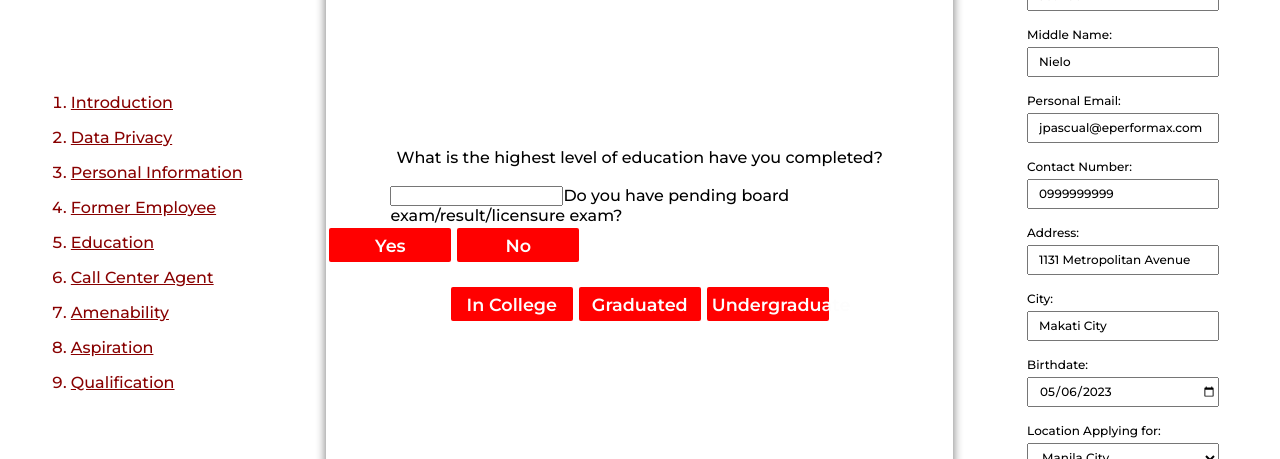
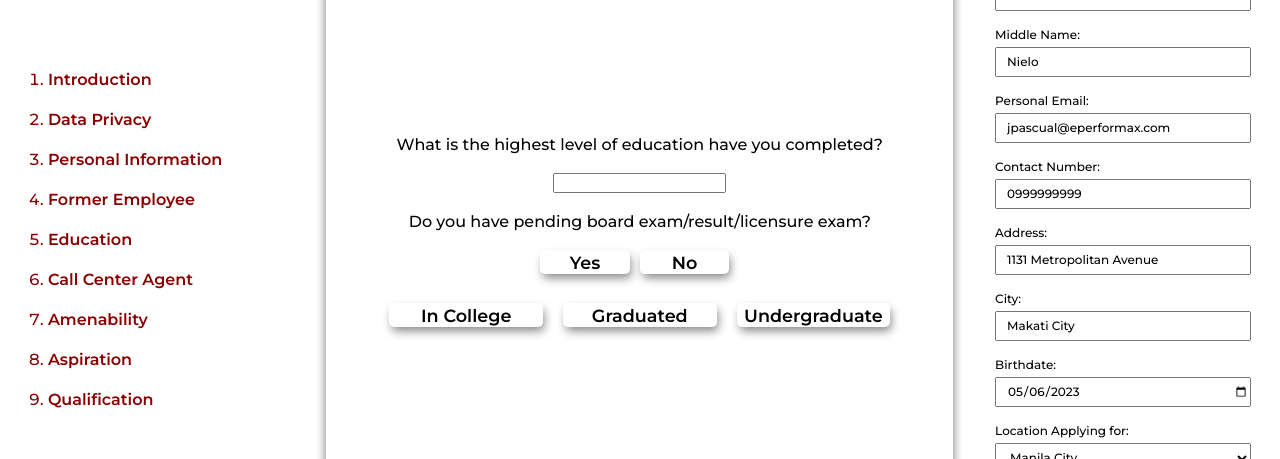
Before and after one commit to j0sh1n/scriptingFinal, a React (Create React App) app: page /education in a window 1280 px wide. Both pictures are taken after a click on the button "Graduated". Shown: the part 173-632 px from the top of the page. Built offline with nearby package versions, Linux system fonts and the light colour scheme; grey boxes are pictures that could not be loaded.

Commit message:
for deployment

```diff
--- a/src/App.css
+++ b/src/App.css
@@ -48,7 +48,6 @@ h1 {
   align-items: center;
   font-family: "Roboto", sans-serif;
   font-size: 100%;
-
 }
 
 .footer a:link {
@@ -80,24 +79,21 @@ h1 {
   display: flex;
   flex-direction: column;
   font-size: 1.5vh;
-
   margin-top: 2vh;
 }
 
 .forms form input {
   margin: 5px 0px 2vh 0px;
-  width: 15vw;
+  width: 20vw;
   font-size: 1.5vh;
-
   height: 30px;
   padding-left: 10px;
 }
 .forms form select {
   margin: 5px 0px 2vh 0px;
-  width: 15vw;
+  width: 20vw;
   height: 30px;
   font-size: 1.5vh;
-
   padding-left: 10px;
 }
 
@@ -125,17 +121,92 @@ h1 {
   height: 86vh;
 }
 
+.content p {
+  /* padding: 0px 10vw; */
+  align-items: center;
+  display: flex;
+  flex-direction: column;
+}
+.fixed {
+  position: fixed;
+  top: 25vh;
+  display: flex;
+  flex-direction: column;
+  align-items: center;
+  margin: 0 0 0px 0;
+  width: 50vw;
+  padding: 0px 5vw;
+}
+
+.subcontent {
+  top: 5vh;
+  position: relative;
+}
 
 
-.content p {
-  padding: 0 5vw;
+.selection button {
+  text-decoration: none;
+  height: 3vh;
+  width: 12vw;
+  background: rgb(255, 255, 255);
+  text-align: center;
+  font-size: 110%;
+  border-radius: 5px;
+  color: #000000;
+  font-weight: bold;
+  padding: 1px;
+  border-color: rgb(255, 255, 255);
+  border-style: none;
+  margin: 10px 10px;
+  box-shadow: 2px 5px 10px -1px #888888;
 }
+
+.selection button:hover {
+  box-shadow: 0px 6px 3px -3px #888888;
+}
+
+.selection button:active {
+  box-shadow: 0px 6px 3px -3px #888888;
+  font-size: 100%;
+}
+
+.circ {
+  display: flex;
+  flex-direction: column;
+  align-items: center;
+}
+
+.circ button {
+  text-decoration: none;
+  height: 3vh;
+  width: 7vw;
+  background: rgb(255, 255, 255);
+  text-align: center;
+  font-size: 110%;
+  border-radius: 5px;
+  color: #000000;
+  font-weight: bold;
+  padding: 1px;
+  border-color: rgb(255, 255, 255);
+  border-style: none;
+  margin: 0 10px 0 0;
+  box-shadow: 2px 5px 10px -1px #888888;
+}
+
+.circ button:hover {
+  box-shadow: 0px 6px 3px -3px #888888;
+}
+.circ button:active {
+  box-shadow: 0px 6px 3px -3px #888888;
+  font-size: 100%;
+}
+
 .content h1 {
   position: absolute;
   top: 15vh;
 }
 
-.content button {
+.page button {
   text-decoration: none;
   height: 5vh;
   width: 10vw;
@@ -149,20 +220,19 @@ h1 {
   border-color: rgb(255, 255, 255);
   border-style: solid;
   border-width: 3px;
-  align-self: center;
 }
 
-.content button:hover {
+.page button:hover {
   background: rgb(255, 133, 133);
   /* background-color: rgb(136, 0, 0); */
 }
 
-.content button:active {
+.page button:active {
   background-color: rgb(136, 0, 0);
   /* background: rgb(255, 133, 133); */
 }
 
-.content button:disabled {
+.page button:disabled {
   background: rgb(164, 164, 164);
 }
 
@@ -189,9 +259,21 @@ h1 {
   margin: 2vh 0px 2vh 0px;
   font-size: 2vh;
   color: rgb(136, 0, 0);
+  width: 17vw;
+  height: 3vh;
 }
+
+.spiels li:hover {
+  /* background-color: rgba(255, 0, 0, 0.335); */
+  border-radius: 5px;
+  box-shadow: 2px 5px 10px -1px #888888;
+}
+
 .spiels a {
   font-size: 2vh;
+  text-decoration: none;
+  font-weight: bold;
+  color: rgb(136, 0, 0);
 }
 
 .spiels a:link {
@@ -204,6 +286,8 @@ h1 {
 
 .spiels a:hover {
   color: rgb(0, 0, 0);
-  background-color: rgba(0, 0, 0, 0.335);
-  border-radius: 5px;
 }
+.spiels a:active {
+  color: rgb(0, 0, 0);
+  font-size: 1.95vh;
+}
--- a/src/spiels/CallCenterAgent.js
+++ b/src/spiels/CallCenterAgent.js
@@ -14,19 +14,19 @@ const CallCenterAgent = () => {
 
 
             <h1>Call Center Agent</h1>
-
+            <div className="fixed">
                 <p>Thanks for sharing some of your details <br /><br /> Let's talk about your work experience Have you worked in call center before?
                 </p><br />
 
 
-            <div>
+                <div className='selection'>
                     <button onClick={() => { setValue('Yes'); setWorkXp('No'); }}>Yes</button>
                     <button onClick={() => { setValue('No'); setWorkXp('No'); }}>No</button>
-            </div><br />
+                </div><br /></div>
 
 
-            {value === 'Yes' && <div><p>
-                Who did you work for? Which company?
+                {value === 'Yes' && <div className='subcontent'><p>
+                    <input type="text" /> Who did you work for? Which company?
                     <br /><input type="text" /> How long have you worked there?
                     <br /><input type="text" /> What account/service?
                     <br /><input type="text" /> What did you like most about that job?
@@ -36,9 +36,9 @@ const CallCenterAgent = () => {
                 </p></div>}
 
                 {value === 'No' &&
-                <div>
+                    <div className='subcontent'>
                         <p> Do you have other work experience?</p>
-                    <div>
+                        <div className='selection'>
                             <button onClick={() => setWorkXp('Yes')}>Yes</button>
                             <button onClick={() => setWorkXp('No')}>No</button>
                         </div>
@@ -46,7 +46,7 @@ const CallCenterAgent = () => {
                 }
 
                 {workXp === 'Yes' &&
-                <div>
+                    <div className='subcontent'>
                         <p>
                             <input type="text" /> Tell me about the most recent?
                             <br /><input type="text" /> Who did you work for?
@@ -56,12 +56,14 @@ const CallCenterAgent = () => {
                     </div>
                 }
                 {workXp === 'No' &&
-                <div>
+                    <div className='subcontent'>
                         <p>
                             <input type="text" /> What do you know about the Call Center industry?
                         </p>
                     </div>
                 }
+
+
             <div className='page'>
                 <button onClick={() => navigate.goBack()}>Back</button>
 
--- a/src/spiels/Education.js
+++ b/src/spiels/Education.js
@@ -20,14 +20,14 @@ const Education = () => {
                     <p>
                         <input type="text" />
                         Have you graduated? What degree/course/school?
-                    </p>
+                    </p><br />
                 </div>}
             {value === 'Graduated' &&
-                <div>
+                <div className='circ'>
                     <p>
-                        <input type="text" />
+                        <input type="text" /><br />
                         Do you have pending board exam/result/licensure exam?
-                    </p>
+                    </p><br />
                     <div>
                         <button onClick={() => setExtra(true)}>Yes</button>
                         <button onClick={() => setExtra(false)}>No</button>
@@ -39,7 +39,7 @@ const Education = () => {
             {value === 'Undergraduate' && <div><p><input type="text" /> What is your degree/course and your year level completed? Which school you attended?</p></div>}
 
             <br />
-            <div className='education'>
+            <div className='selection'>
                 <button onClick={() => { setValue('In College'); setExtra(false); }}>In College</button>
                 <button onClick={() => { setValue('Graduated'); setExtra(false); }}>Graduated</button>
                 <button onClick={() => { setValue('Undergraduate'); setExtra(false); }}>Undergraduate</button>
--- a/src/spiels/FormerEmployee.js
+++ b/src/spiels/FormerEmployee.js
@@ -17,13 +17,13 @@ const FormerEmployee = () => {
             <h1>Former Employee</h1>
 
             <p>Have you trained or been employed with us before?</p><br />
-            <div>
+            <div className='selection'>
                 <button onClick={() => setValue('Yes')}>Yes</button>
 
                 <button onClick={() => setValue('No')}>No</button>
 
             </div>
-            {value==='Yes' && <div><br /><label htmlFor="">Indicate the reason and date <br /><input type="text" /></label></div> }
+            {value==='Yes' && <div><br /><label htmlFor="">Indicate the reason you left and separation date <br /><input type="text" /></label></div> }
             <div className='page'>
                 <button onClick={() => navigate.goBack()}>Back</button>
 
--- a/src/spiels/PersonalInformation.js
+++ b/src/spiels/PersonalInformation.js
@@ -25,13 +25,13 @@ const PersonalInformation = () => {
 
                 Citizenship: Are you a Filipino? <br /><br />
                 </p>
-                    <div>
+                    <div className='selection'>
                         <button onClick={() => setFilipino(true)} >Yes</button>
                         <button onClick={() => setFilipino(false)}>No</button>
                     </div>
 
 
-                    {!filipino && <div><br /><p><input type="text" name="" id="" /> What is your citizenship?</p> </div>}
+                    {!filipino && <div><br /><p><input type="text" name="" id="" /><br /> What is your citizenship?</p> </div>}
 
                     <div className='page'>
 
```
Lines whose indentation alone changed are shown as unchanged.
